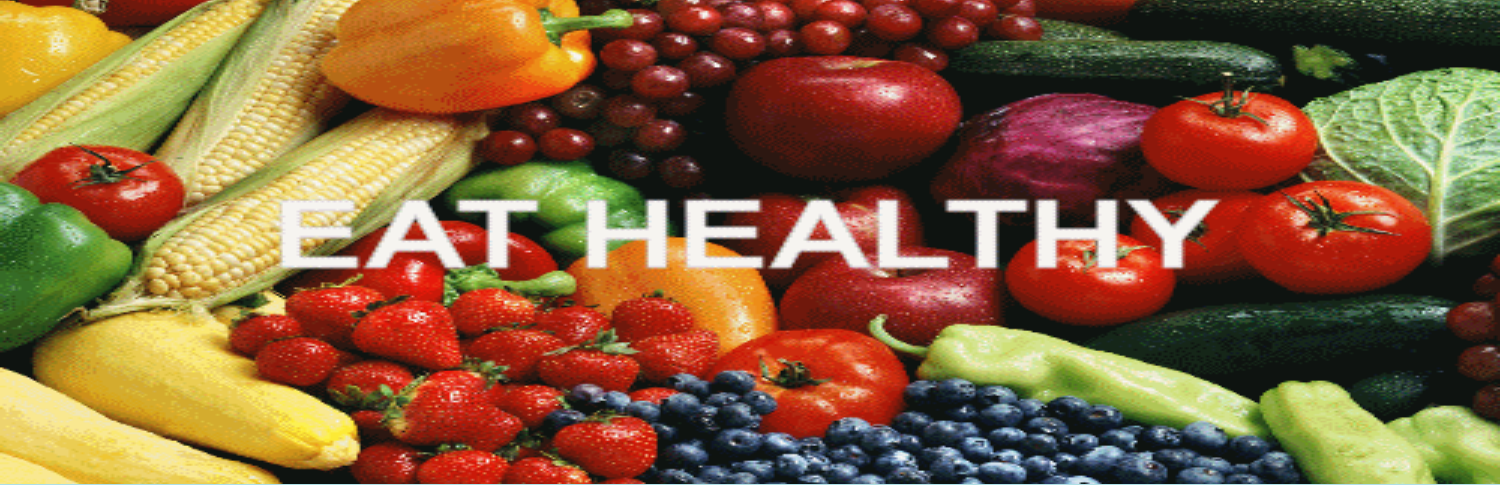
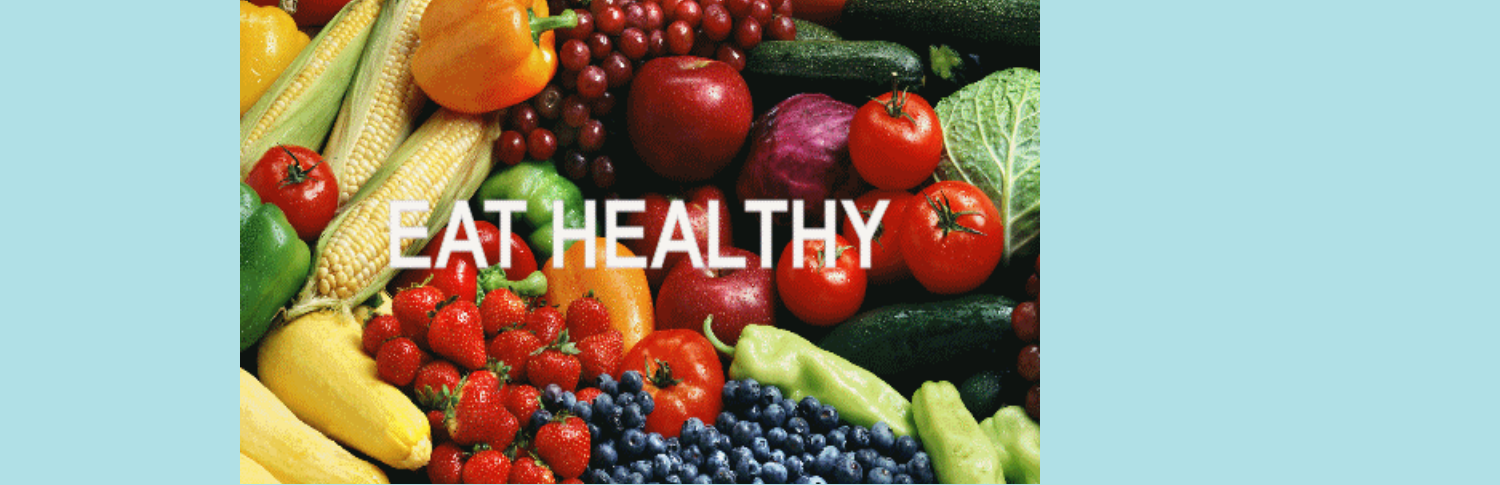
Before and after one commit to PriyankaBrahmawar/sportsWebsiteForCodingal, a plain HTML site: page healthyTips.html in a window 1280 px wide. Shown: the part 58-543 px from the top of the page, 1500 px wide, since content can reach past the window. Drawn offline with nearby package versions, Linux system fonts and the light colour scheme.

Commit message:
Update healthyTips.html
Changed the size of images/MainImage.gif  from 1500 to 800

```diff
--- a/healthyTips.html
+++ b/healthyTips.html
@@ -36,7 +36,7 @@
 
 
 <div class="w3-center">
-<img src="images/MainImage.gif" alt="hTips" style="width:1500px;height:500px;">
+<img src="images/MainImage.gif" alt="hTips" style="width:800px;height:500px;">
 </div>
 
 <section class="w3-container w3-center w3-content" style="max-width:600px">
```
